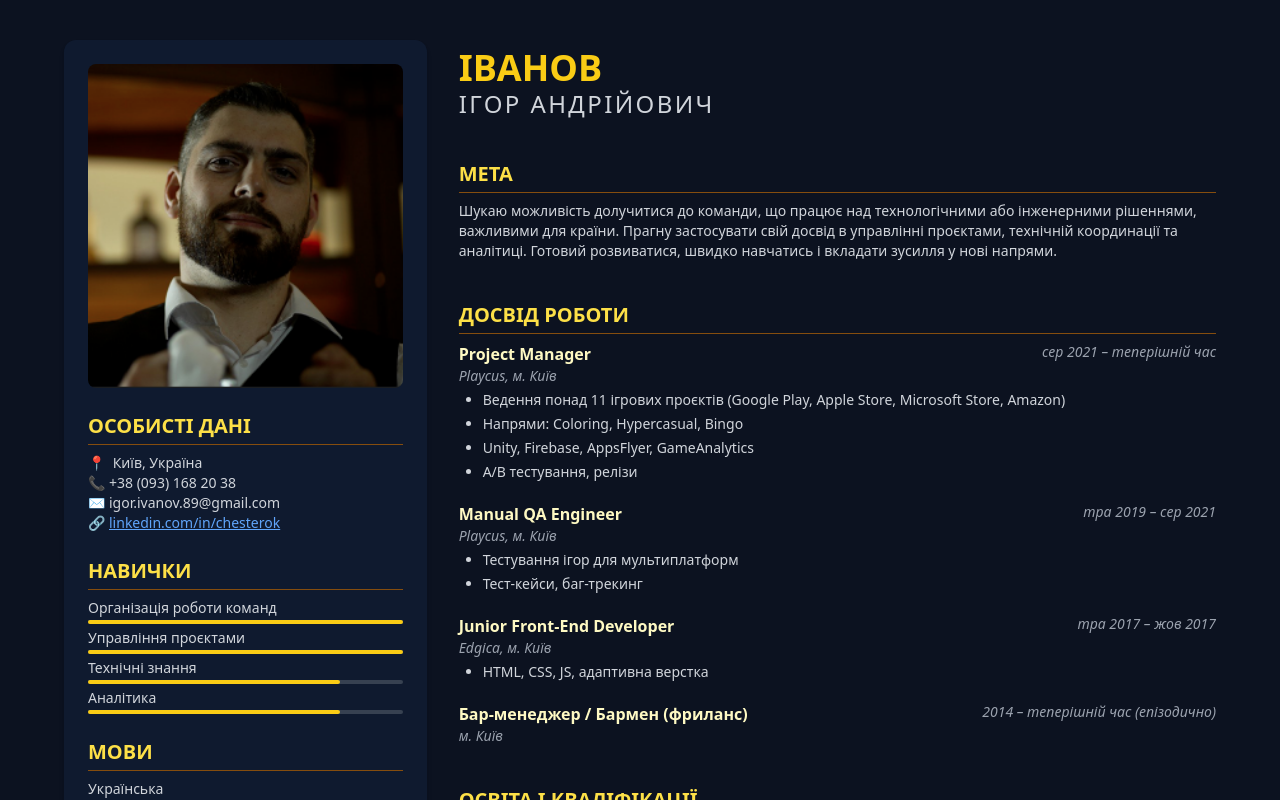
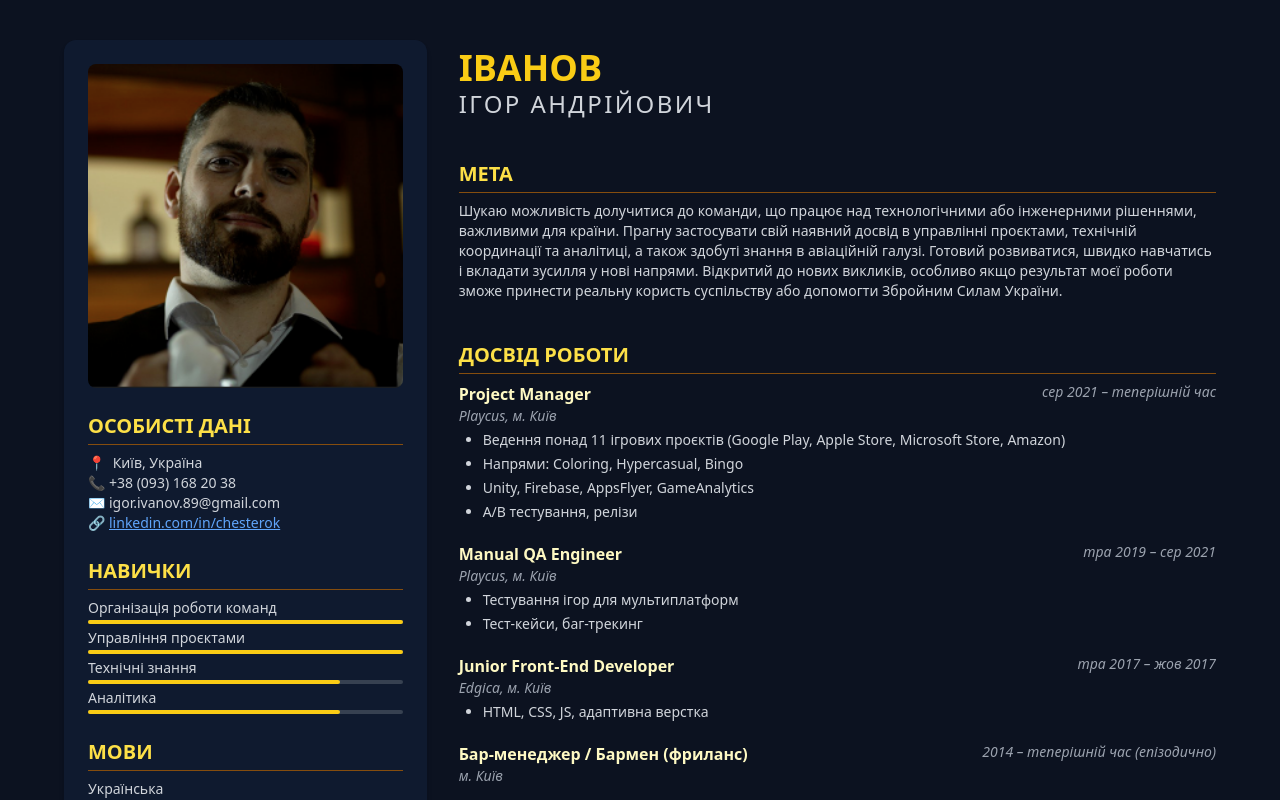
Before and after one commit to OKchesterOK/cv-landing, a React (Vite) app: page / in a window 1280 px wide. Shown: the top 800 px of the page. Built offline with nearby package versions, Linux system fonts and the light colour scheme.

Commit message:
Update App.jsx

```diff
--- a/src/App.jsx
+++ b/src/App.jsx
@@ -9,7 +9,7 @@ export default function App() {
           <img src="/ivanov_photo.png" alt="Ігор Іванов" className="rounded-lg w-full object-cover mb-6" />
 
           <Section title="ОСОБИСТІ ДАНІ">
-            <Info label="📍 " value="Київ, Україна" />
+            <Info label=" 📍 " value="Київ, Україна" />
             <Info label="📞" value="+38 (093) 168 20 38" />
             <Info label="✉️" value="igor.ivanov.89@gmail.com" />
             <Info label="🔗" value={<a href="https://www.linkedin.com/in/chesterok" target="_blank" rel="noopener noreferrer" className="text-blue-400 underline">linkedin.com/in/chesterok</a>} />
@@ -40,9 +40,14 @@ export default function App() {
 
           <Section title="МЕТА">
             <p className="text-sm text-gray-300">
-              Шукаю можливість долучитися до команди, що працює над технологічними або інженерними рішеннями,
-              важливими для країни. Прагну застосувати свій досвід в управлінні проєктами, технічній координації
-              та аналітиці. Готовий розвиватися, швидко навчатись і вкладати зусилля у нові напрями.
+              Шукаю можливість долучитися до команди, що працює над
+              технологічними або інженерними рішеннями, важливими для країни.
+              Прагну застосувати свій наявний досвід в управлінні проєктами, технічній
+              координації та аналітиці, а також здобуті знання в авіаційній галузі.
+              Готовий розвиватися, швидко навчатись і вкладати зусилля у нові
+              напрями. Відкритий до нових викликів, особливо якщо результат моєї
+              роботи зможе принести реальну користь суспільству або допомогти
+              Збройним Силам України.
             </p>
           </Section>
 
```
